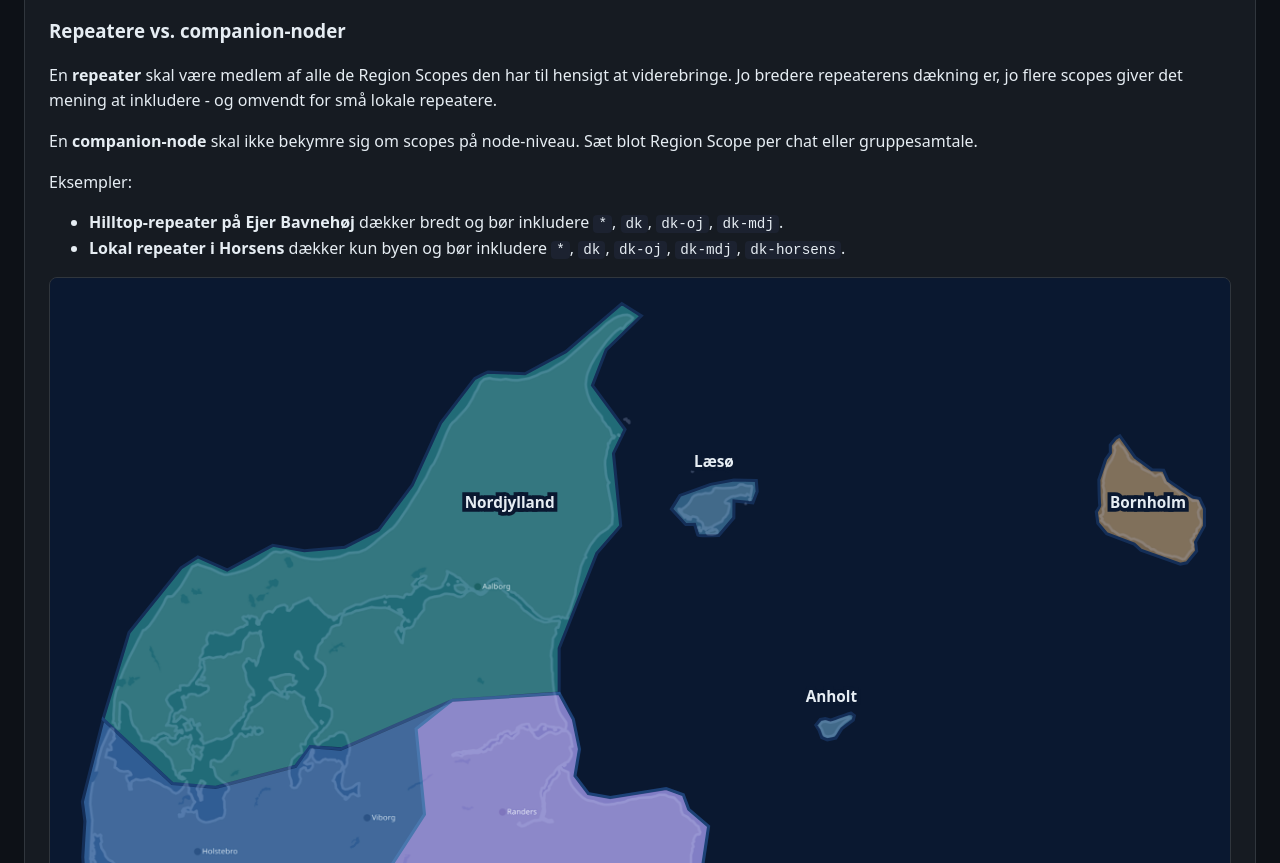
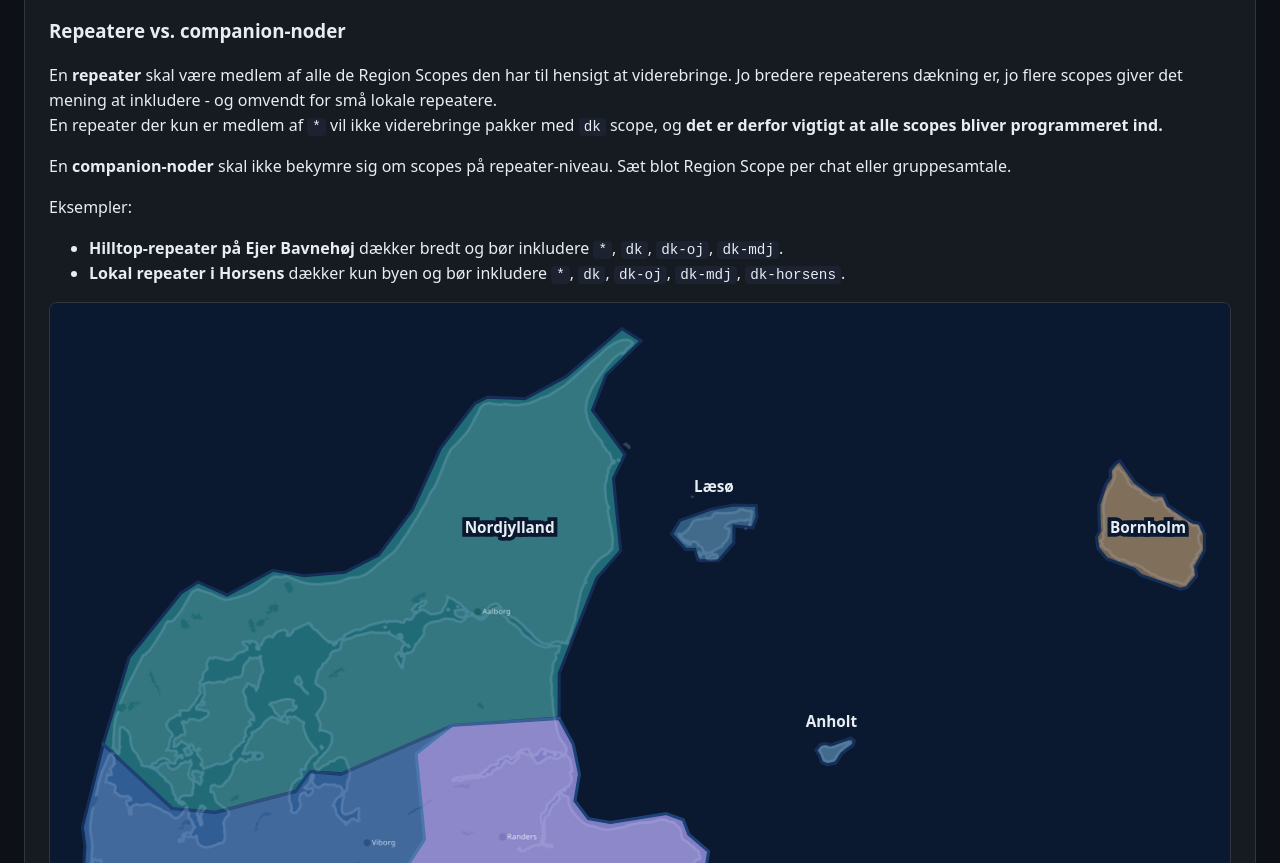
Before and after one commit to twinoak/meshguide.dk, a plain HTML site: page index.html in a window 1280 px wide. Shown: the part 3242-4105 px from the top of the page. Drawn offline with Linux system fonts and the light colour scheme.

Commit message:
Explain region scopes are important on repeaters

```diff
--- a/index.html
+++ b/index.html
@@ -168,8 +168,8 @@ set guest.password</code></pre>
     </ul>
 
     <h3>Repeatere vs. companion-noder</h3>
-    <p>En <strong>repeater</strong> skal være medlem af alle de Region Scopes den har til hensigt at viderebringe. Jo bredere repeaterens dækning er, jo flere scopes giver det mening at inkludere - og omvendt for små lokale repeatere.</p>
-    <p>En <strong>companion-node</strong> skal ikke bekymre sig om scopes på node-niveau. Sæt blot Region Scope per chat eller gruppesamtale.</p>
+    <p>En <strong>repeater</strong> skal være medlem af alle de Region Scopes den har til hensigt at viderebringe. Jo bredere repeaterens dækning er, jo flere scopes giver det mening at inkludere - og omvendt for små lokale repeatere.<br> En repeater der kun er medlem af <code>*</code> vil ikke viderebringe pakker med <code>dk</code> scope, og <strong>det er derfor vigtigt at alle scopes bliver programmeret ind.</strong></p>
+    <p>En <strong>companion-noder</strong> skal ikke bekymre sig om scopes på repeater-niveau. Sæt blot Region Scope per chat eller gruppesamtale.</p>
     <p>Eksempler:</p>
     <ul>
       <li><strong>Hilltop-repeater på Ejer Bavnehøj</strong> dækker bredt og bør inkludere <code>*</code>, <code>dk</code>, <code>dk-oj</code>, <code>dk-mdj</code>.</li>
```
